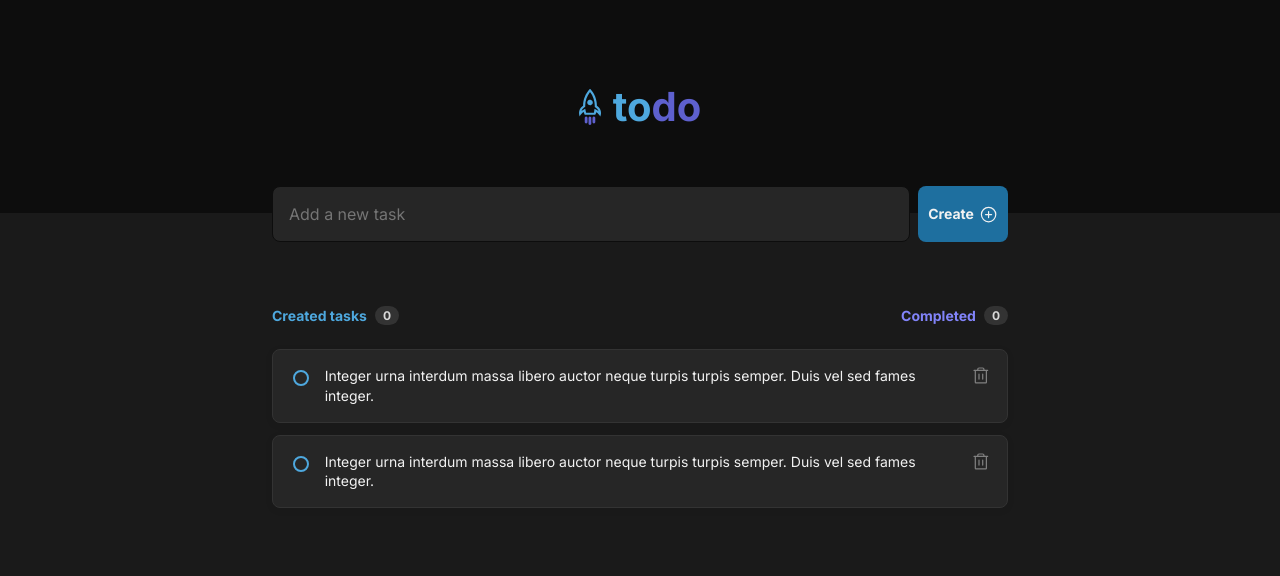
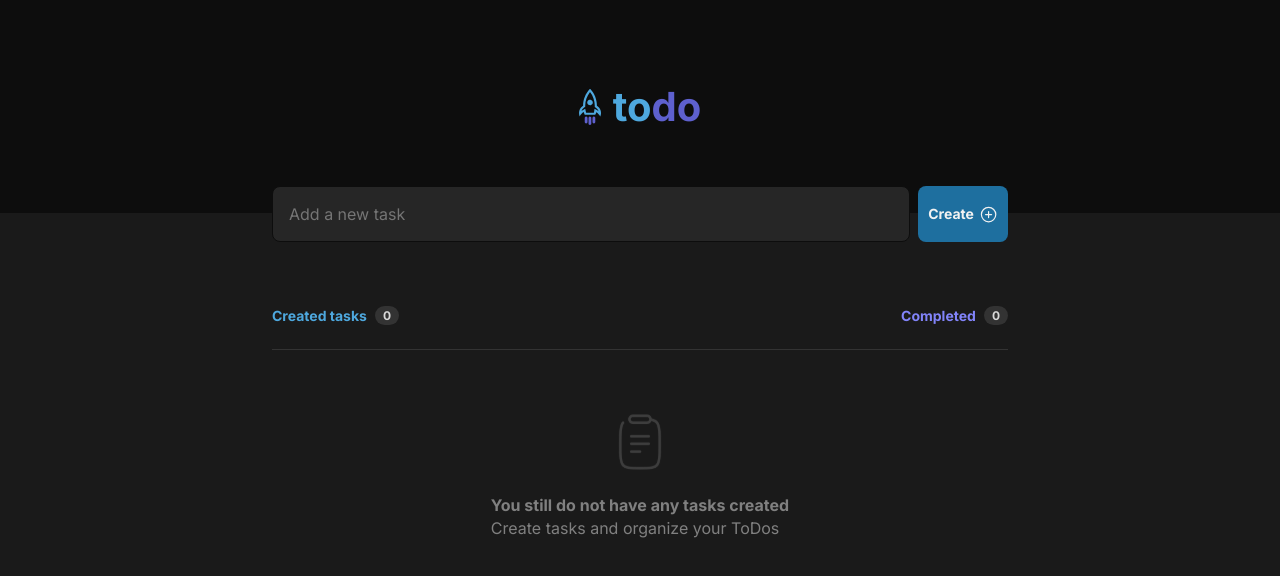
Before and after one commit to BrenoFischer/rocketseat, a React (Vite) app in the folder challenge-1/: page / in a window 1280 px wide. Shown: the top 576 px of the page. Built offline with nearby package versions, Linux system fonts and the light colour scheme.

Commit message:
start create task functionality

```diff
--- a/challenge-1/src/App.tsx
+++ b/challenge-1/src/App.tsx
@@ -1,12 +1,28 @@
+import { useState, ChangeEvent, FormEvent } from 'react';
+
 import { PlusCircle } from '@phosphor-icons/react';
 
+import Clipboard from './assets/clipboard.svg';
 import { Header } from "./components/Header";
-import Clipboard from './assets/clipboard.svg';
+import { Task, TaskType } from './components/Task';
 
 import styles from './App.module.css';
-import { Task } from './components/Task';
 
 function App() {
+  const [tasks, setTasks] = useState<TaskType[]>([]);
+  const [newTaskContent, setNewTaskContent] = useState('');
+
+  function handleNewTaskContentChange(event: ChangeEvent<HTMLInputElement>) {
+    setNewTaskContent(event.target.value);
+  }
+
+  function handleNewTask(event: FormEvent) {
+    event.preventDefault();
+    const newTask = { content: newTaskContent, isCompleted: false }
+
+    setTasks([...tasks, newTask]);
+    setNewTaskContent('');
+  }
 
   return (
     <>
@@ -14,9 +30,13 @@ function App() {
 
       <div className={styles.todoWrapper}>
         <div className={styles.todoContent}>
-          <form className={styles.newTask}>
+          <form onSubmit={handleNewTask} className={styles.newTask}>
             <input
               placeholder="Add a new task"
+              value={newTaskContent}
+              name="newTask"
+              onChange={handleNewTaskContentChange}
+              required
             />
 
             <button type="submit">Create <span><PlusCircle /></span></button>
@@ -33,16 +53,19 @@ function App() {
                 <span className={styles.counter}>0</span>
               </div>
             </header>
-            {/* <section className={styles.empty}>
-              <img src={Clipboard} />
-              <div>
-                <p><span>You still do not have any tasks created</span></p>
-                <p>Create tasks and organize your ToDos</p>
-              </div>
-            </section> */}
-
-            <Task />
-            <Task />
+            { tasks.length === 0 ?
+              <section className={styles.empty}>
+                <img src={Clipboard} />
+                <div>
+                  <p><span>You still do not have any tasks created</span></p>
+                  <p>Create tasks and organize your ToDos</p>
+                </div>
+              </section>
+              :
+              tasks.map(task => {
+                return <Task content={task.content} isCompleted={task.isCompleted} />
+              })
+            }
           </main>
         </div>
       </div>
--- a/challenge-1/src/components/Task.tsx
+++ b/challenge-1/src/components/Task.tsx
@@ -2,14 +2,19 @@ import { Trash } from '@phosphor-icons/react';
 
 import styles from './Task.module.css';
 
-export function Task() {
+export interface TaskType {
+    content: string;
+    isCompleted: boolean;
+}
+
+export function Task({ content, isCompleted }:TaskType) {
     return (
         <li className={styles.task}>
             <div className={styles.inputWrapper}>
                 <input type='checkbox' id='checkbox' />
                 <label htmlFor='checkbox'></label>
             </div>
-            <p>Integer urna interdum massa libero auctor neque turpis turpis semper. Duis vel sed fames integer.</p>
+            <p>{content}</p>
             <Trash size={20} />
         </li>
     );
```
